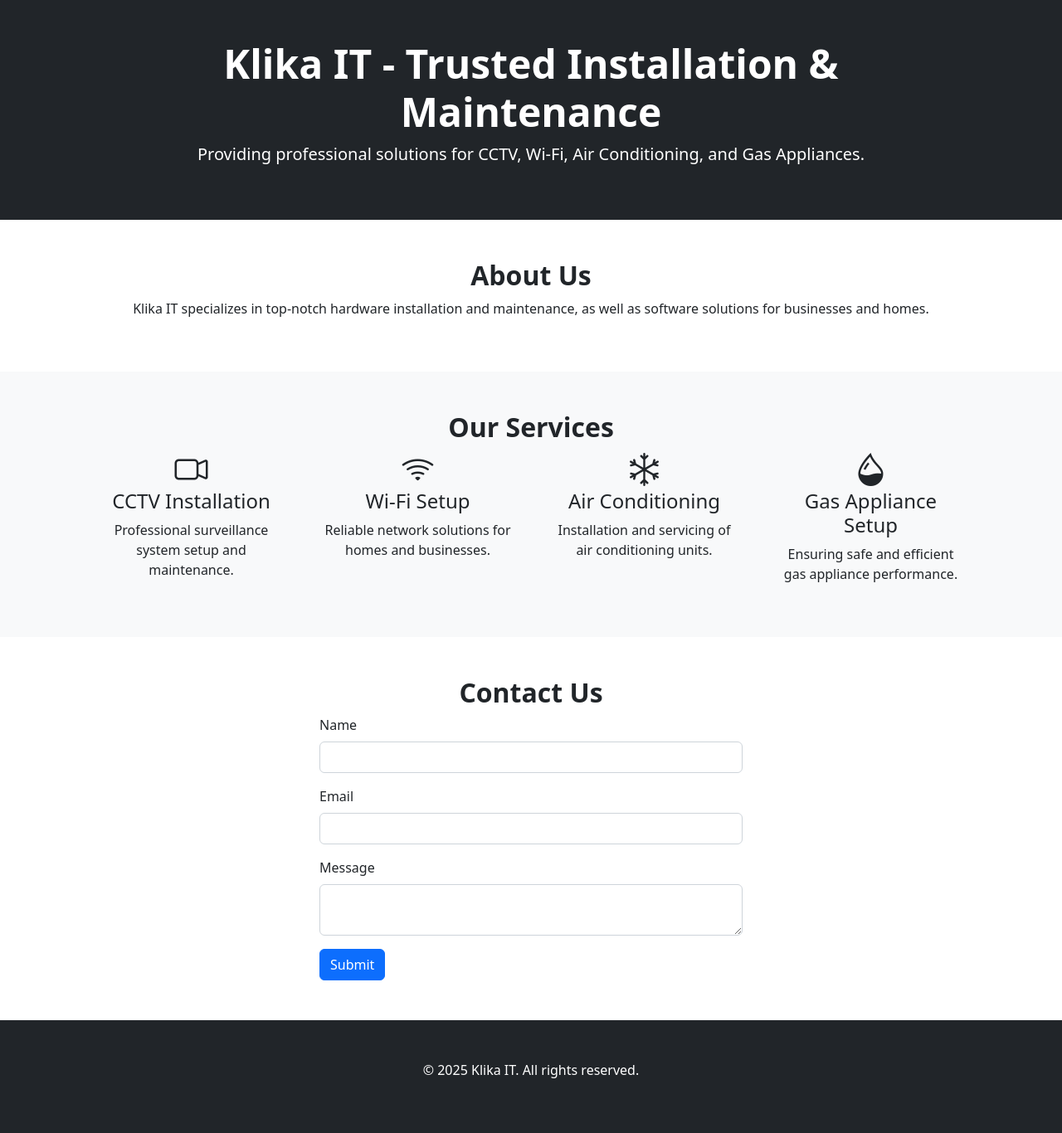
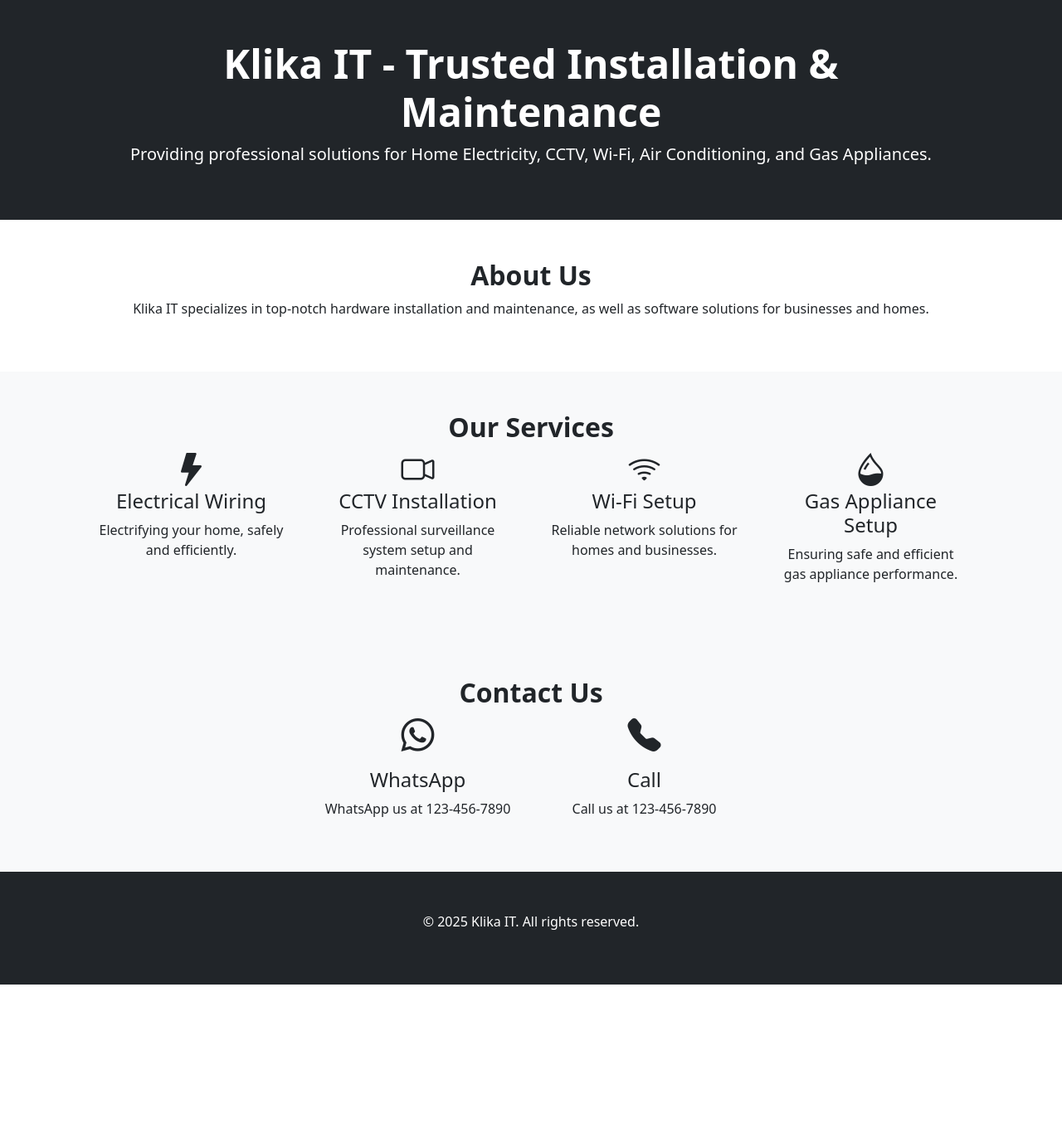
Before and after one commit to tjmatake/klika-website, a Flask app: page / in a window 1280 px wide. Shown: the part 56-1422 px from the top of the page at 83% size. After the commit the page ends 1243 px from the top, so only its background shows below. Run offline with Flask 3, Linux system fonts and the light colour scheme; some libraries are stand-ins or nearby versions.

Commit message:
Add contact place holder

```diff
--- a/templates/index.html
+++ b/templates/index.html
@@ -30,10 +30,11 @@
     <header class="bg-dark py-5" id="home">
         <div class="container px-5 text-center text-white">
             <h1 class="display-5 fw-bolder">Klika IT - Trusted Installation & Maintenance</h1>
-            <p class="lead">Providing professional solutions for CCTV, Wi-Fi, Air Conditioning, and Gas Appliances.</p>
+            <p class="lead">Providing professional solutions for Home Electricity, CCTV, Wi-Fi, Air Conditioning, and Gas Appliances.</p>
         </div>
     </header>
 
+    <!-- About US -->
     <section class="py-5" id="about">
         <div class="container px-5">
             <h2 class="fw-bolder text-center">About Us</h2>
@@ -45,6 +46,13 @@
         <div class="container px-5">
             <h2 class="fw-bolder text-center">Our Services</h2>
             <div class="row gx-5 text-center">
+
+                <div class="col-md-3">
+                    <i class="bi bi-lightning-fill h1"></i>
+                    <h4>Electrical Wiring</h4>
+                    <p>Electrifying your home, safely and efficiently.</p>
+                </div>
+
                 <div class="col-md-3">
                     <i class="bi bi-camera-video h1"></i>
                     <h4>CCTV Installation</h4>
@@ -55,11 +63,11 @@
                     <h4>Wi-Fi Setup</h4>
                     <p>Reliable network solutions for homes and businesses.</p>
                 </div>
-                <div class="col-md-3">
+                <!-- <div class="col-md-3">
                     <i class="bi bi-snow h1"></i>
                     <h4>Air Conditioning</h4>
                     <p>Installation and servicing of air conditioning units.</p>
-                </div>
+                </div> -->
                 <div class="col-md-3">
                     <i class="bi bi-droplet-half h1"></i>
                     <h4>Gas Appliance Setup</h4>
@@ -69,30 +77,27 @@
         </div>
     </section>
 
-    <section class="py-5" id="contact">
-        <div class="container px-5">
-            <h2 class="fw-bolder text-center">Contact Us</h2>
-            <div class="row justify-content-center">
-                <div class="col-lg-6">
-                    <form>
-                        <div class="mb-3">
-                            <label class="form-label">Name</label>
-                            <input type="text" class="form-control" required>
-                        </div>
-                        <div class="mb-3">
-                            <label class="form-label">Email</label>
-                            <input type="email" class="form-control" required>
-                        </div>
-                        <div class="mb-3">
-                            <label class="form-label">Message</label>
-                            <textarea class="form-control" required></textarea>
-                        </div>
-                        <button type="submit" class="btn btn-primary">Submit</button>
-                    </form>
+<!-- Contact New -->
+    <section class="py-5 bg-light" id="contact">
+        <div class="container px-5 text-center"> <!-- Fixed typo here -->
+            <h2 class="fw-bolder">Contact Us</h2>
+            <div class="row gx-5 justify-content-center text-center"> <!-- Added justify-content-center -->
+
+                <div class="col-md-3">
+                    <i class="bi bi-whatsapp h1 d-block mb-3"></i>
+                    <h4>WhatsApp</h4>
+                    <p> WhatsApp us at 123-456-7890 </p>
+                </div>
+
+                <div class="col-md-3">
+                    <i class="bi bi-telephone-fill h1 d-block mb-3"></i>
+                    <h4>Call</h4>
+                    <p>Call us at 123-456-7890</p>
                 </div>
             </div>
         </div>
     </section>
+
 
     <footer class="py-5 bg-dark text-white text-center">
         <p>&copy; 2025 Klika IT. All rights reserved.</p>
```
